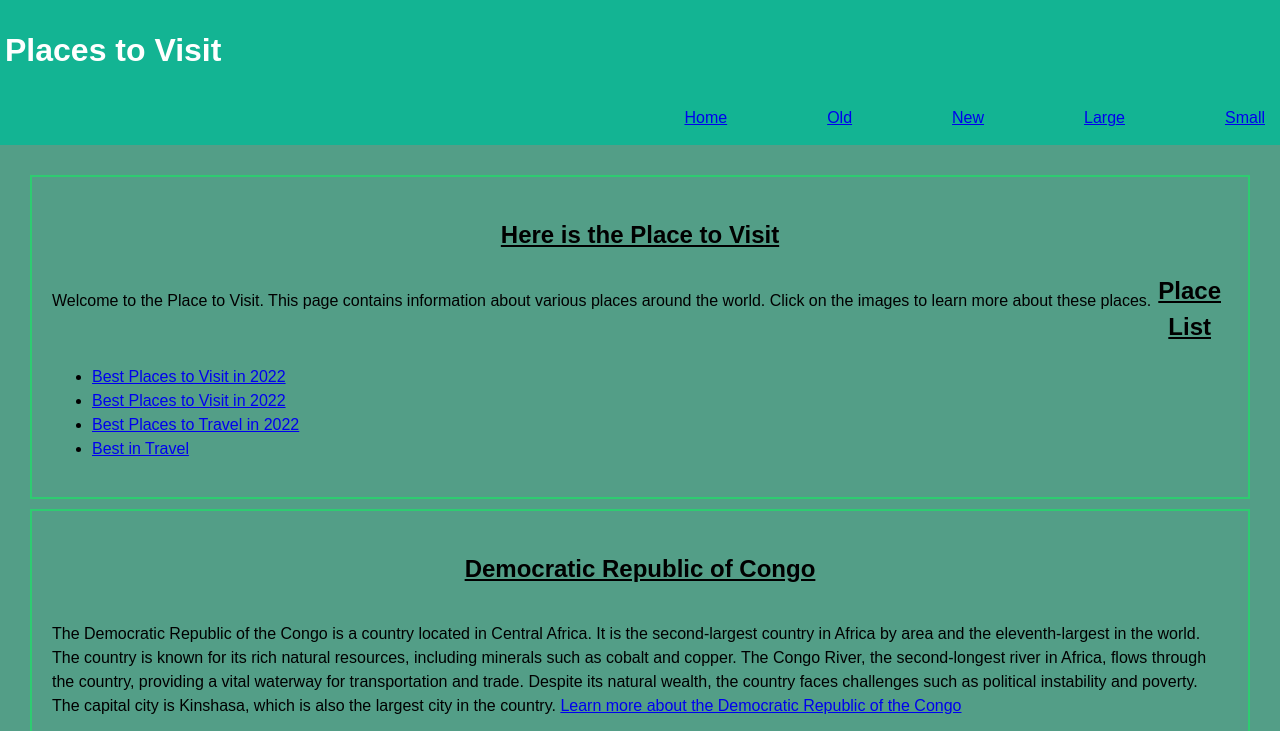
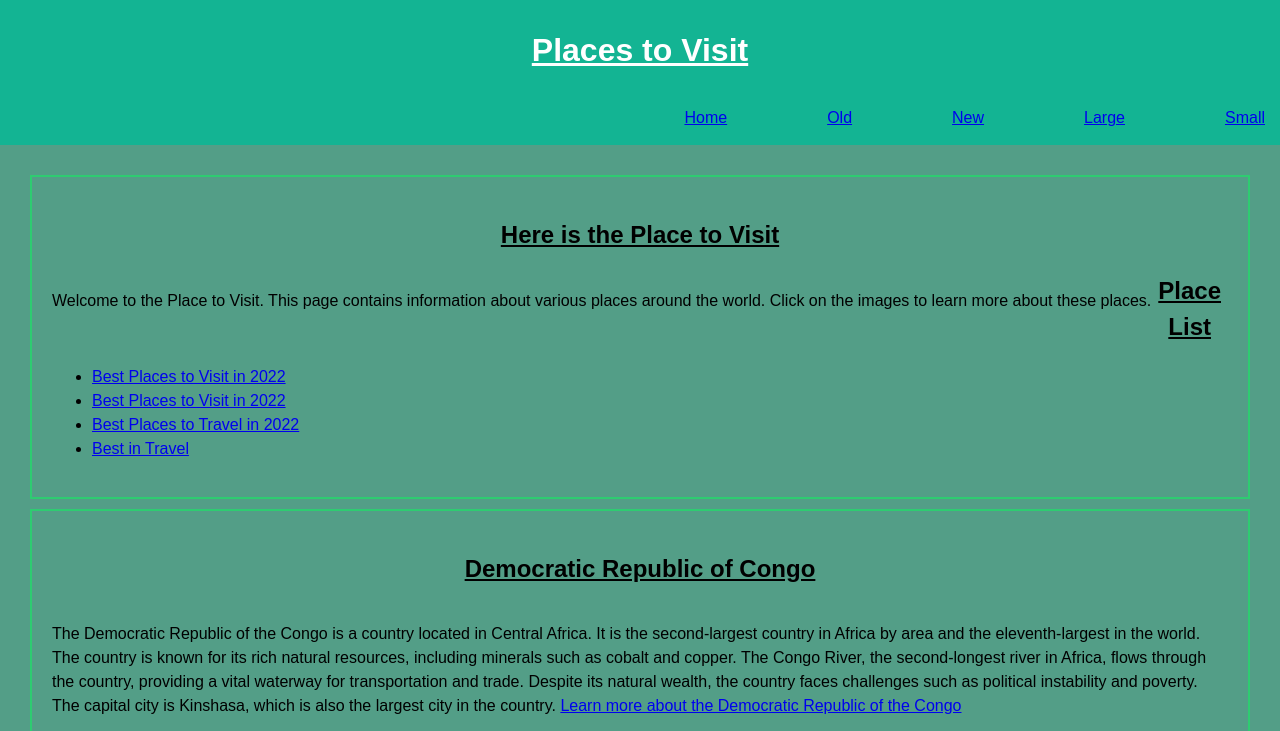
Before and after one commit to muembiahub/wdd131, a plain HTML site: page place.html in a window 1280 px wide. Shown: the top 731 px of the page. Drawn offline with Linux system fonts and the light colour scheme.

Commit message:
h1 updates

```diff
--- a/styles/place.css
+++ b/styles/place.css
@@ -15,6 +15,11 @@ h1::after{
     color: var(--secondary-color);
     text-align: center;
     margin-top: 20px;
+}
+h1{
+    text-align: center;
+    font-size: 2em;
+    text-decoration: underline;
 }
 @media screen {
     body{
```
